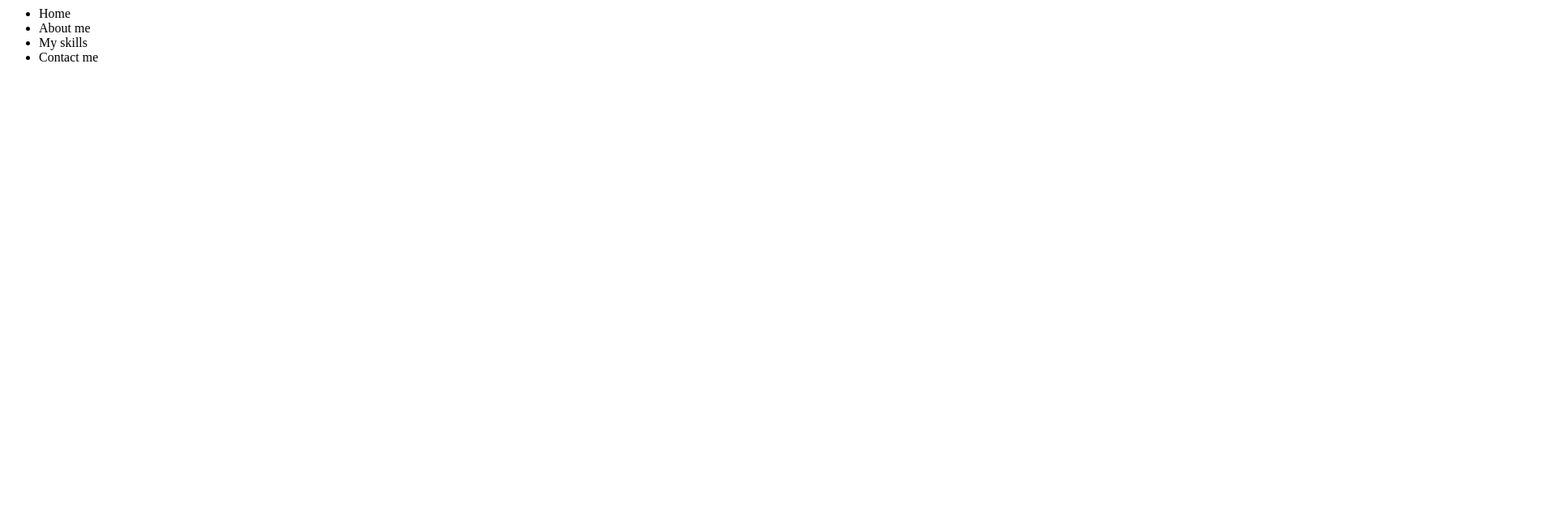
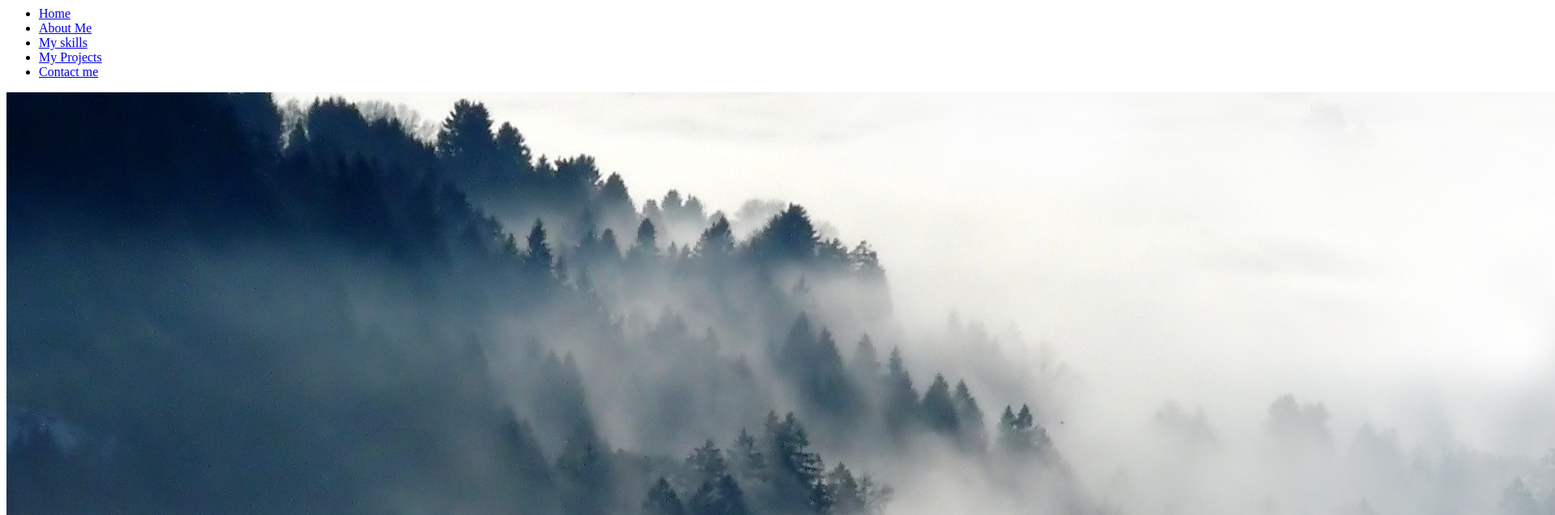
Before and after one commit to TichiOigara/tichioigara.github.io, a plain HTML site: page index.html in a window 1280 px wide. Shown: the top 636 px of the page at 81% size, 1920 px wide, since content can reach past the window. Drawn offline with Linux system fonts and the light colour scheme.

Commit message:
Add sections to the html page.

```diff
--- a/index.html
+++ b/index.html
@@ -7,13 +7,22 @@
   <body>
     <nav>
       <ul>
-        <li>Home</li>
-        <li>About me</li>
-        <li>My skills</li>
-        <li>Contact me</li>
+        <li><a href="#home">Home</a></li>
+        <li><a href="#aboutMe">About Me</a></li>
+        <li><a href="#mySkills">My skills</a></li>
+        <li><a href="#myProjects">My Projects</a></li>
+        <li><a href="#contactMe">Contact me</a></li>
       </ul>
     </nav>
-    <div id="home"></div>
+    <div id="home">
+      <img src="images/image1.jpg" alt="wolf">
+      <h1>My name is Sheila Oigara</h1>
+      <h3>Junior Full Stack Developer</h3>
+    </div>
+    <div id="aboutMe"></div>
+    <div id="mySkills"></div>
+    <div id="myProject"></div>
+    <div id="contactMe"></div>
   </body>
 
 </html>
```
Also changed, not shown: images/image1.jpg (renamed from images/fog-foggy-hazy-89773.jpg).
